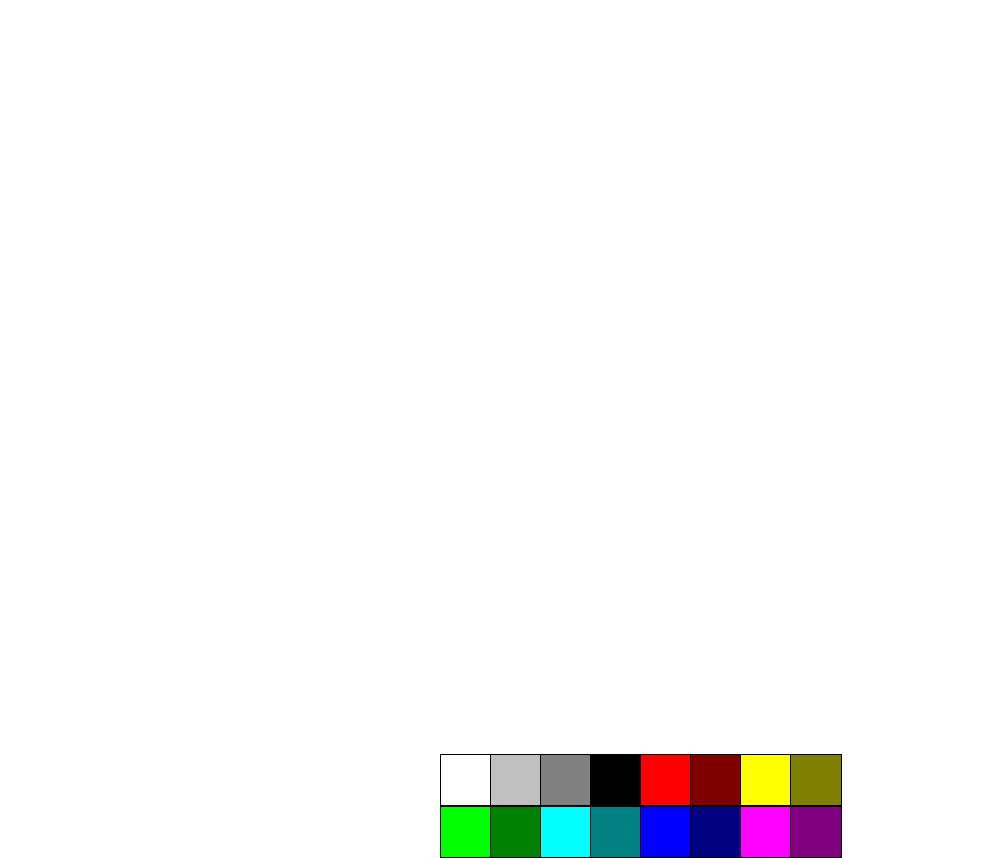
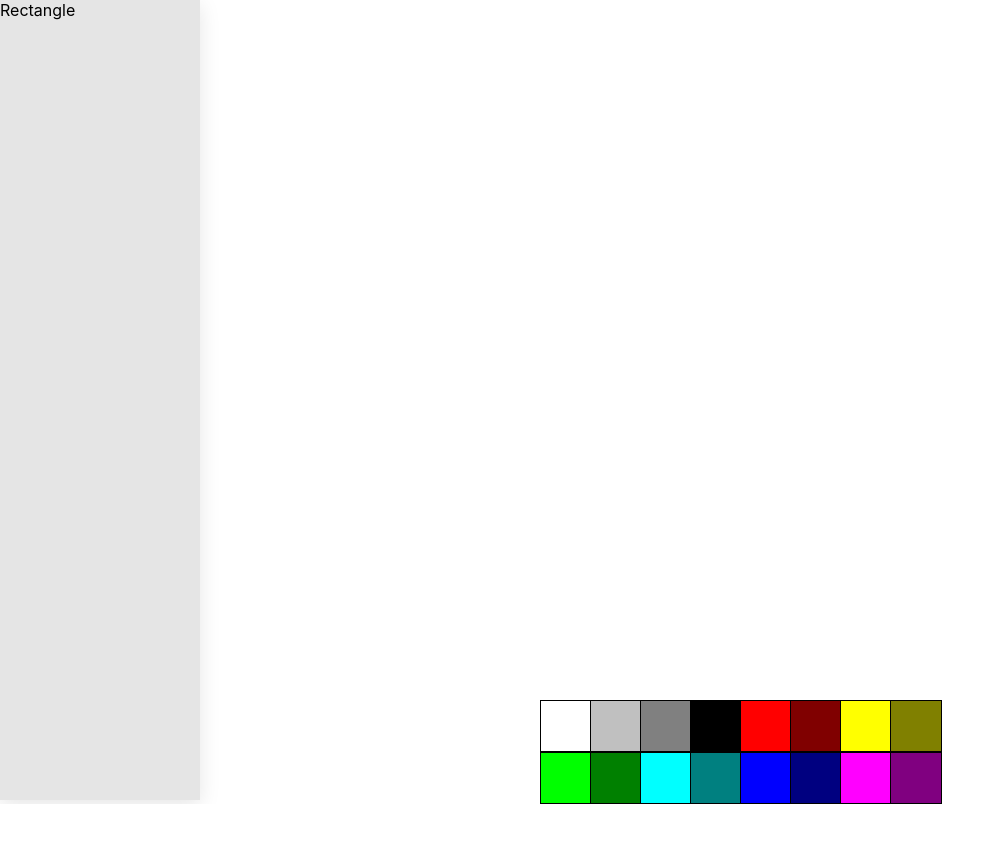
Before and after one commit to PranishShresth/canvas-draw, a React (Create React App) app: page / in a window 1280 px wide. Shown: the whole page, without its empty margins (0-1005 px from the left). After the commit the page ends 804 px from the top, so only its background shows below. Built offline with nearby package versions, Linux system fonts and the light colour scheme.

Commit message:
grid layout

```diff
--- a/src/App.css
+++ b/src/App.css
@@ -1,14 +1,31 @@
 html,
-body {
+body,
+#root,
+.mainContainer {
   height: 100%;
 }
 
 #myCanvas {
-  height: calc(100vh - 50px);
+  /* height: calc(100vh - 50px); */
   width: 100%;
 }
 .colorContainer {
   display: grid;
   grid-template-columns: repeat(8, 50px);
   justify-content: center;
+  grid-area: cl;
 }
+.drawerContainer {
+  grid-area: d;
+  box-shadow: 0 5px 20px 0 rgba(0, 0, 0, 0.1);
+  background-color: #e5e5e5;
+}
+.canvasContainer {
+  grid-area: c;
+}
+.mainContainer {
+  display: grid;
+  grid-template-areas: "d c c c" "d c c c" "d cl cl cl";
+  grid-template-columns: 200px 1fr 1fr 1fr;
+  grid-template-rows: 1fr 1fr 100px;
+}
--- a/src/App.tsx
+++ b/src/App.tsx
@@ -1,6 +1,7 @@
 import React, { FunctionComponent } from "react";
 import Canvas from "./components/Canvas";
 import Colors from "./components/Colors";
+import Drawer from "./components/Drawer";
 import { CanvasProvider } from "./context/CanvasContext";
 
 import "./App.css";
@@ -8,6 +9,7 @@ import "./App.css";
 const App: FunctionComponent = () => {
   return (
     <CanvasProvider>
+      <Drawer />
       <Canvas />
       <Colors />
     </CanvasProvider>
--- a/src/components/Canvas.tsx
+++ b/src/components/Canvas.tsx
@@ -48,17 +48,17 @@ const Canvas: FunctionComponent = () => {
     },
     [selectedColor, isDrawing]
   );
-  useEffect(() => {}, []);
+  //   useEffect(() => {}, []);
 
-  useLayoutEffect(() => {
-    const canvas = canvasRef.current;
-    if (canvas) {
-      canvas.width = window.innerWidth;
-      canvas.height = window.innerHeight;
-    }
-  }, [canvasRef]);
+  //   useLayoutEffect(() => {
+  //     const canvas = canvasRef.current;
+  //     if (canvas) {
+  //       canvas.width = window.innerWidth;
+  //       canvas.height = window.innerHeight;
+  //     }
+  //   }, [canvasRef]);
   return (
-    <div className="wrapper">
+    <div className="canvasContainer">
       <canvas
         id="myCanvas"
         ref={canvasRef}
--- a/src/components/Drawer.tsx
+++ b/src/components/Drawer.tsx
@@ -1,6 +1,10 @@
 import { FunctionComponent } from "react";
 
 const Drawer: FunctionComponent = () => {
-  return <div className="drawerContainer"></div>;
+  return (
+    <div className="drawerContainer">
+      <div className="drawerOption">Rectangle</div>
+    </div>
+  );
 };
 export default Drawer;
```
